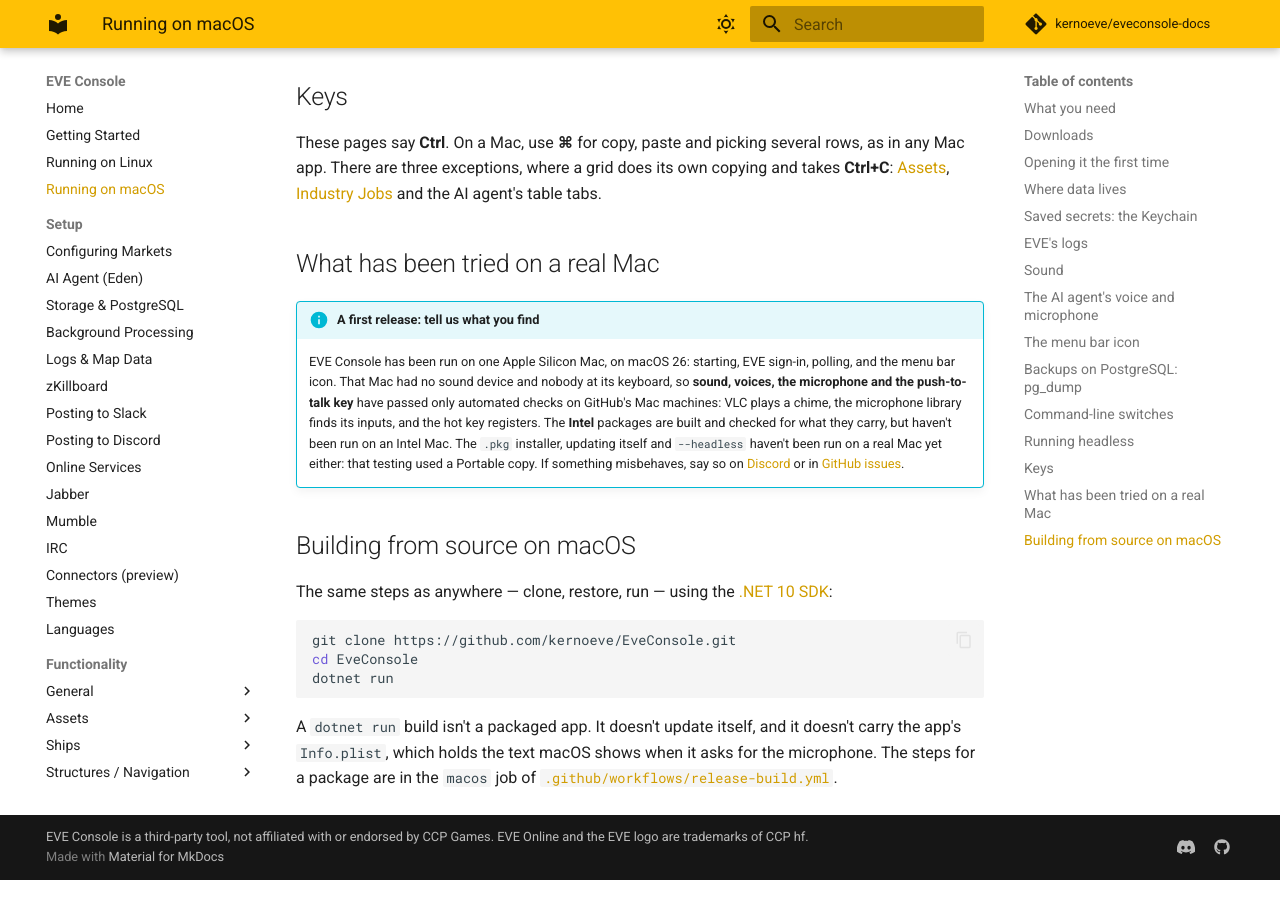
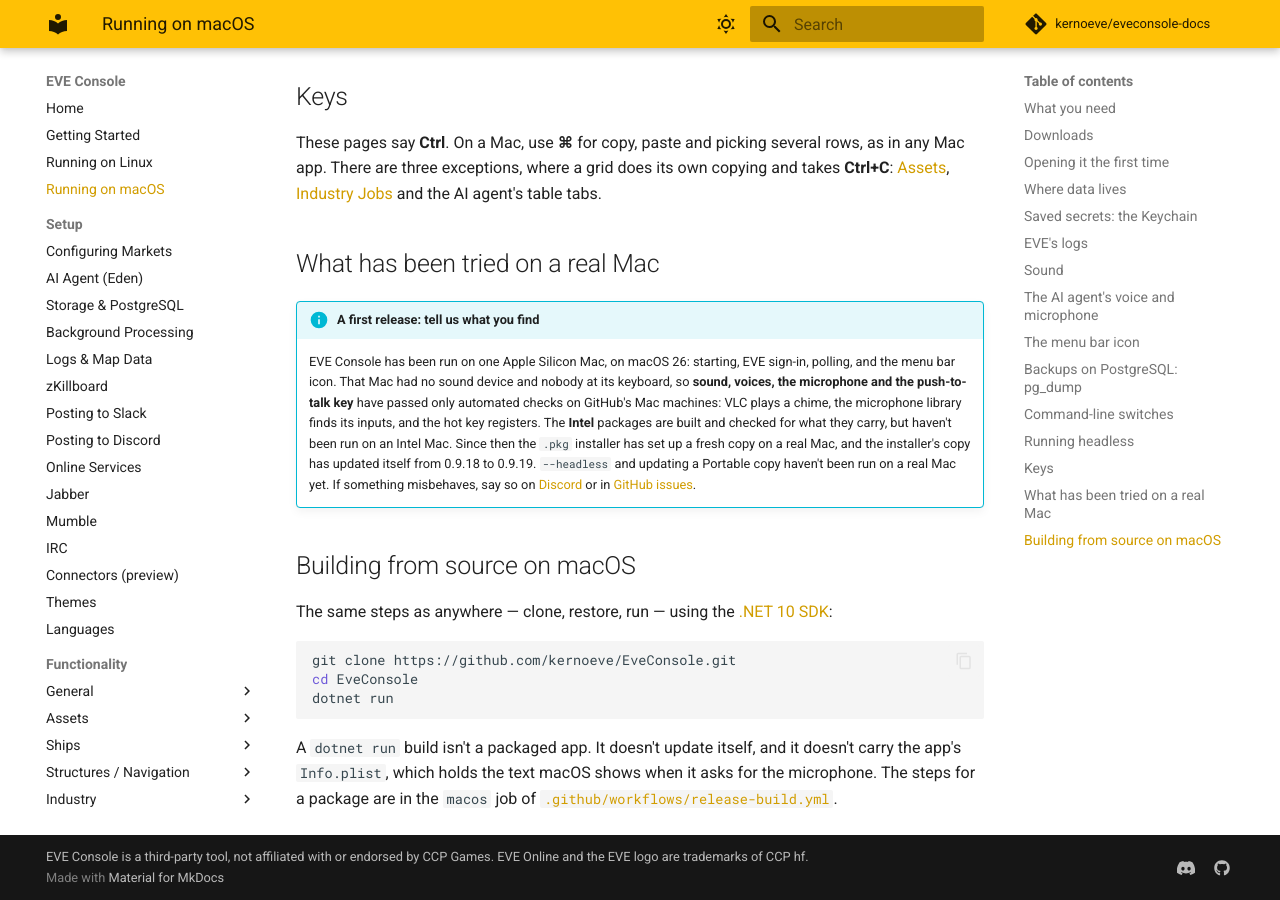
Before and after one commit to kernoeve/eveconsole-docs, an MkDocs documentation site: the page built from docs/running-on-macos.md, in a window 1280 px wide and 900 px high, scrolled down 4459 px. Built offline with MkDocs 1.6.1 and Material for MkDocs 9.7.7, drawn with Linux system fonts in a browser that asks for light colours; comment, search, counter and statistics services are not loaded.

Commit message:
macOS: the installer and self-update have now run on a real Mac (#18)
A fresh .pkg install, and the installed copy updating from 0.9.18 to 0.9.19. --headless and updating a Portable copy are still untried.

Co-authored-by: Claude Opus 5.5 <noreply@anthropic.com>

```diff
--- a/docs/running-on-macos.md
+++ b/docs/running-on-macos.md
@@ -128,7 +128,7 @@ These pages say **Ctrl**. On a Mac, use **⌘** for copy, paste and picking seve
 
 !!! info "A first release: tell us what you find"
 
-    EVE Console has been run on one Apple Silicon Mac, on macOS 26: starting, EVE sign-in, polling, and the menu bar icon. That Mac had no sound device and nobody at its keyboard, so **sound, voices, the microphone and the push-to-talk key** have passed only automated checks on GitHub's Mac machines: VLC plays a chime, the microphone library finds its inputs, and the hot key registers. The **Intel** packages are built and checked for what they carry, but haven't been run on an Intel Mac. The `.pkg` installer, updating itself and `--headless` haven't been run on a real Mac yet either: that testing used a Portable copy. If something misbehaves, say so on [Discord](https://discord.gg/H6NaAjJMar) or in [GitHub issues](https://github.com/kernoeve/EveConsole/issues).
+    EVE Console has been run on one Apple Silicon Mac, on macOS 26: starting, EVE sign-in, polling, and the menu bar icon. That Mac had no sound device and nobody at its keyboard, so **sound, voices, the microphone and the push-to-talk key** have passed only automated checks on GitHub's Mac machines: VLC plays a chime, the microphone library finds its inputs, and the hot key registers. The **Intel** packages are built and checked for what they carry, but haven't been run on an Intel Mac. Since then the `.pkg` installer has set up a fresh copy on a real Mac, and the installer's copy has updated itself from 0.9.18 to 0.9.19. `--headless` and updating a Portable copy haven't been run on a real Mac yet. If something misbehaves, say so on [Discord](https://discord.gg/H6NaAjJMar) or in [GitHub issues](https://github.com/kernoeve/EveConsole/issues).
 
 ## Building from source on macOS
 
```
